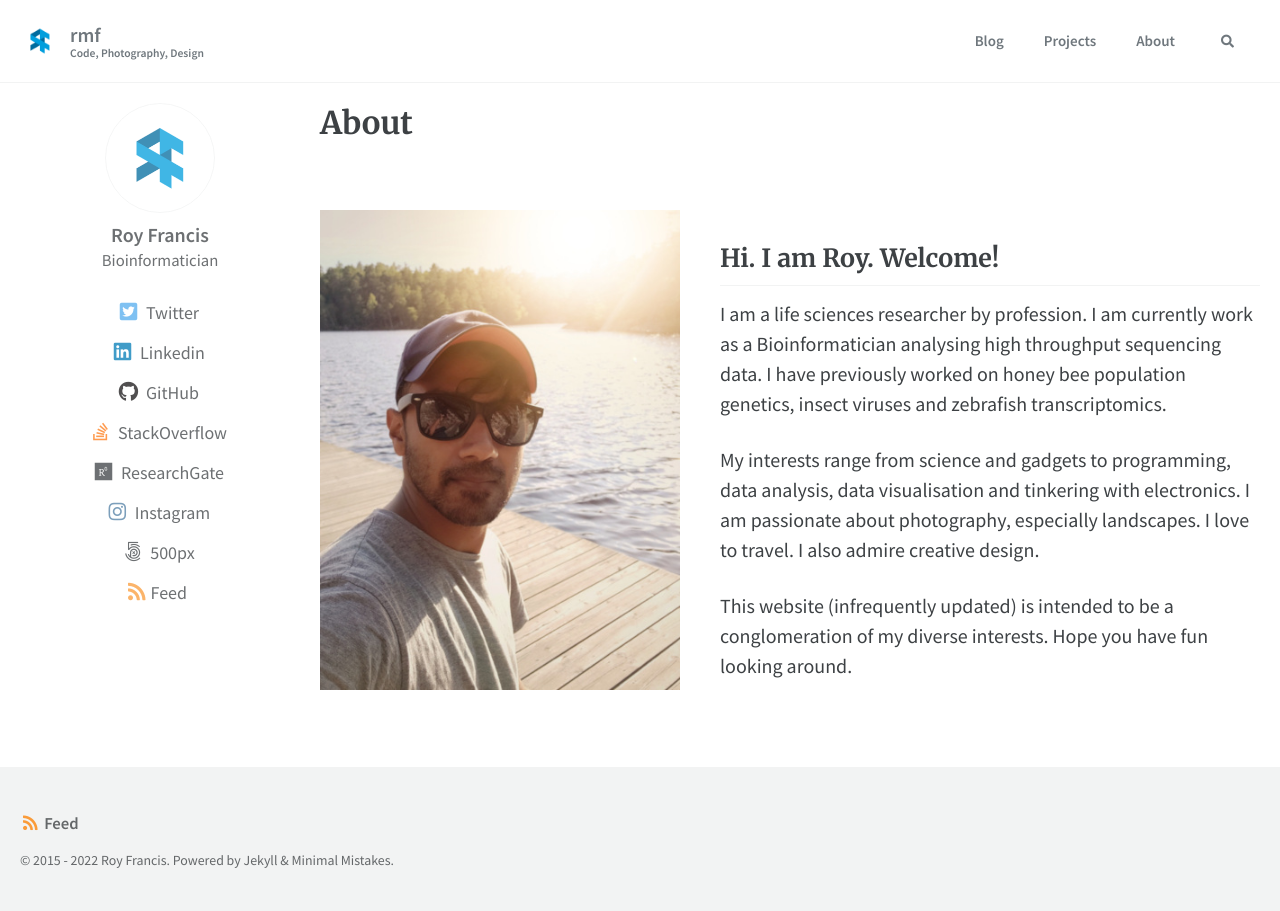
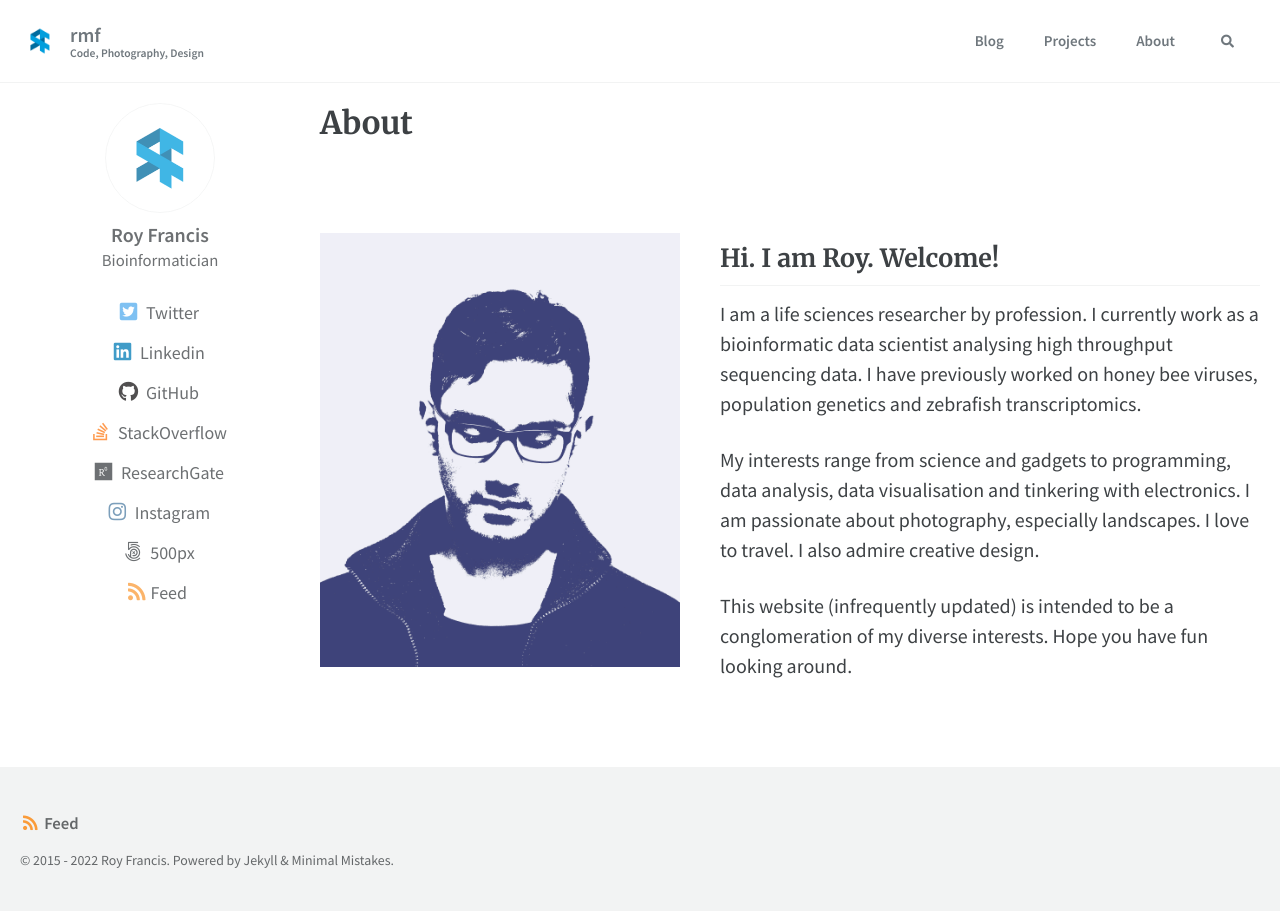
Before and after one commit to royfrancis/royfrancis.github.io, a Jekyll site: the page built from _pages/about/about.md, in a window 1280 px wide. Built offline with Jekyll 4.4.1, drawn with Linux system fonts in a browser that asks for light colours; cached includes are drawn as plain includes.

Commit message:
Updated about

```diff
--- a/_pages/about/about.md
+++ b/_pages/about/about.md
@@ -10,7 +10,7 @@ profile: /assets/images/profile.jpg
 
 ## Hi. I am Roy. Welcome!
 
-I am a life sciences researcher by profession. I am currently work as a Bioinformatician analysing high throughput sequencing data. I have previously worked on honey bee population genetics, insect viruses and zebrafish transcriptomics.
+I am a life sciences researcher by profession. I currently work as a bioinformatic data scientist analysing high throughput sequencing data. I have previously worked on honey bee viruses, population genetics and zebrafish transcriptomics.
 
 My interests range from science and gadgets to programming, data analysis, data visualisation and tinkering with electronics. I am passionate about photography, especially landscapes. I love to travel. I also admire creative design.
 
```
Also changed, not shown: assets/images/profile.jpg.
